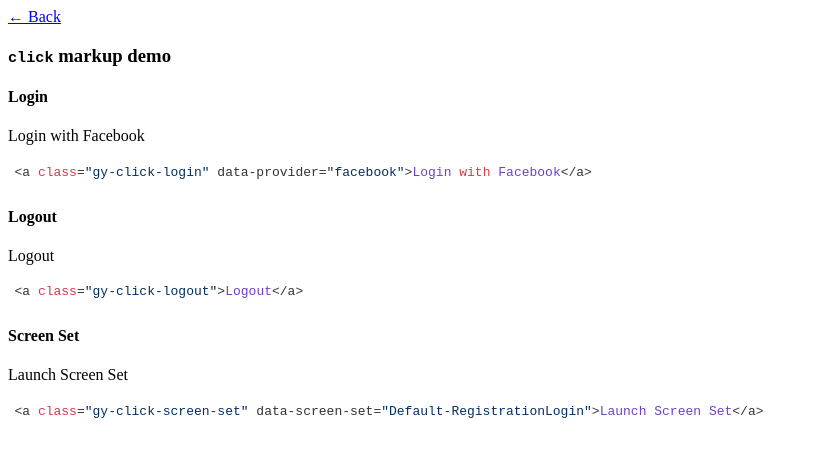
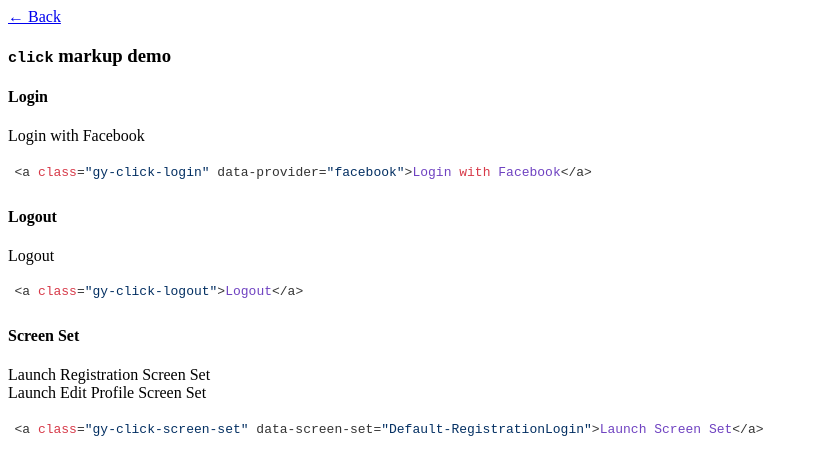
Before and after one commit to scotthovestadt/gigya-markup, a website: page examples/click.html in a window 1280 px wide. Shown: the whole page, without its empty margins (0-818 px from the left). Drawn offline with nearby package versions, Linux system fonts and the light colour scheme.

Commit message:
Update example code.

```diff
--- a/examples/click.html
+++ b/examples/click.html
@@ -27,7 +27,8 @@
   <pre><code class="javascript">&lt;a class=&quot;gy-click-logout&quot;&gt;Logout&lt;/a&gt;</code></pre>
 
   <h4>Screen Set</h4>
-  <div><a class="gy-click-screen-set" data-screen-set="Default-RegistrationLogin">Launch Screen Set</a></div>
+  <div><a class="gy-click-screen-set" data-screen-set="Default-RegistrationLogin">Launch Registration Screen Set</a></div>
+  <div><a class="gy-click-screen-set" data-screen-set="Default-ProfileUpdate">Launch Edit Profile Screen Set</a></div>
   <pre><code class="javascript">&lt;a class=&quot;gy-click-screen-set&quot; data-screen-set=&quot;Default-RegistrationLogin&quot;&gt;Launch Screen Set&lt;/a&gt;</code></pre>
 </div>
 </body>
```
